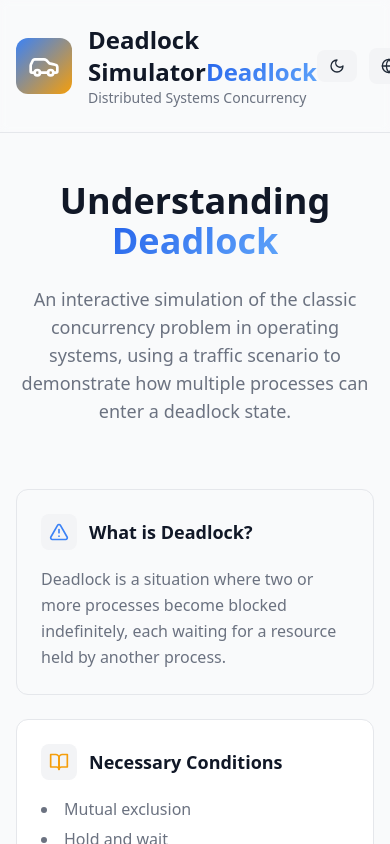
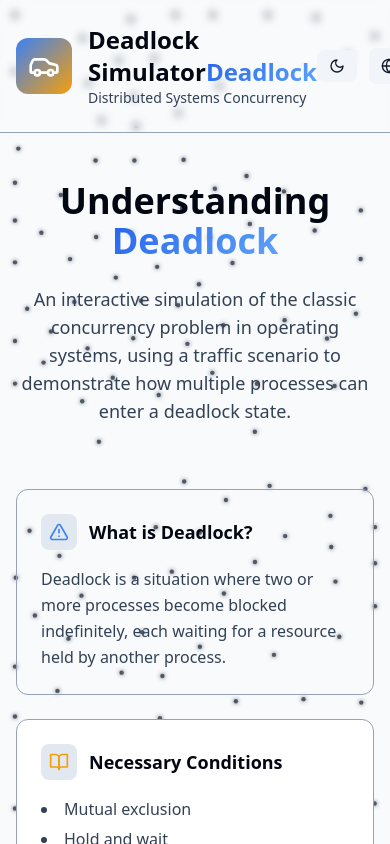
Before and after one commit to Daniel-Colonheze/Simulador-de-Deadlock-em-Transito, a Next.js app: page / in a window 390 px wide. Shown: the top 844 px of the page. Built offline with nearby package versions, Linux system fonts and the light colour scheme; no server answers.

Commit message:
estilizando

```diff
--- a/app/globals.css
+++ b/app/globals.css
@@ -3,88 +3,60 @@
 @tailwind utilities;
 
 /* ============================================
-   THEME VARIABLES - MODERN NEUTRAL PALETTE
+   THEME VARIABLES - ALTO CONTRASTE NO LIGHT MODE
    ============================================ */
 
 :root {
-  /* Light Mode - Tons neutros com azul suave */
-  --background: #f9fafb;
-  --foreground: #111827;
-
+  --background: #f8fafc;
+  --foreground: #030712;
   --primary: #2563eb;
   --primary-foreground: #ffffff;
-
-  --secondary: #f3f4f6;
-  --secondary-foreground: #1f2937;
-
+  --secondary: #f1f5f9;
+  --secondary-foreground: #0f172a;
   --card: #ffffff;
-  --card-foreground: #111827;
-
-  --muted: #f3f4f6;
-  --muted-foreground: #6b7280;
-
-  --border: #e5e7eb;
-  --input: #e5e7eb;
+  --card-foreground: #030712;
+  --muted: #e2e8f0;
+  --muted-foreground: #334155;
+  --border: #94a3b8;
+  --input: #cbd5e1;
   --ring: #2563eb;
-
-  /* Accent colors - modern */
   --accent-north: #3b82f6;
   --accent-south: #10b981;
   --accent-east: #f59e0b;
   --accent-west: #ef4444;
-
-  /* Traffic light colors (mantidos vibrantes) */
   --traffic-red: #ef4444;
   --traffic-yellow: #f59e0b;
   --traffic-green: #10b981;
-
-  /* Road colors (usados apenas no modo light, mas serão substituídos na simulação) */
   --road-surface: #4b5563;
   --road-line: #9ca3af;
-
-  /* Shadows */
-  --shadow-sm: 0 1px 2px 0 rgba(0, 0, 0, 0.05);
-  --shadow: 0 4px 6px -1px rgba(0, 0, 0, 0.1), 0 2px 4px -2px rgba(0, 0, 0, 0.1);
-  --shadow-lg: 0 10px 15px -3px rgba(0, 0, 0, 0.1), 0 4px 6px -4px rgba(0, 0, 0, 0.1);
+  --shadow-sm: 0 1px 2px 0 rgba(0, 0, 0, 0.1);
+  --shadow: 0 4px 6px -1px rgba(0, 0, 0, 0.15), 0 2px 4px -2px rgba(0, 0, 0, 0.1);
+  --shadow-lg: 0 10px 15px -3px rgba(0, 0, 0, 0.2), 0 4px 6px -4px rgba(0, 0, 0, 0.1);
 }
 
 .dark {
-  /* Dark Mode - Tons escuros com azul profundo */
   --background: #111827;
   --foreground: #f9fafb;
-
   --primary: #3b82f6;
   --primary-foreground: #ffffff;
-
   --secondary: #1f2937;
   --secondary-foreground: #f3f4f6;
-
   --card: #1f2937;
   --card-foreground: #f9fafb;
-
   --muted: #374151;
   --muted-foreground: #9ca3af;
-
   --border: #374151;
   --input: #374151;
   --ring: #3b82f6;
-
-  /* Accent colors - mais suaves no dark */
   --accent-north: #60a5fa;
   --accent-south: #34d399;
   --accent-east: #fbbf24;
   --accent-west: #f87171;
-
-  /* Traffic light colors - vibrantes */
   --traffic-red: #f87171;
   --traffic-yellow: #fbbf24;
   --traffic-green: #34d399;
-
-  /* Road colors (usados apenas no modo dark) */
   --road-surface: #4b5563;
   --road-line: #9ca3af;
-
-  /* Shadows */
   --shadow-sm: 0 1px 2px 0 rgba(0, 0, 0, 0.3);
   --shadow: 0 4px 6px -1px rgba(0, 0, 0, 0.4), 0 2px 4px -2px rgba(0, 0, 0, 0.4);
   --shadow-lg: 0 10px 15px -3px rgba(0, 0, 0, 0.5), 0 4px 6px -4px rgba(0, 0, 0, 0.5);
@@ -94,13 +66,12 @@
   * {
     @apply border-border;
   }
-
   html {
     scroll-behavior: smooth;
   }
-
   body {
-    @apply bg-background text-foreground antialiased;
+    @apply text-foreground antialiased;
+    background-color: var(--background); /* <--- CORREÇÃO: agora o body tem fundo */
     font-feature-settings: "rlig" 1, "calt" 1;
     transition: background-color 0.3s ease, color 0.3s ease;
   }
@@ -111,44 +82,24 @@
     @apply bg-clip-text text-transparent;
     background-image: linear-gradient(135deg, var(--primary) 0%, #60a5fa 100%);
   }
-
   .dark .text-gradient {
     background-image: linear-gradient(135deg, #60a5fa 0%, #93c5fd 100%);
   }
 }
 
-/* ============================================
-   ÁREA DE DESENHO DA SIMULAÇÃO
-   Cores consistentes e com bom contraste
-   ============================================ */
+/* Área da simulação (mantém cores escuras) */
 .simulation-drawing-area {
-  /* Fundo do canvas (área externa à rua) */
   --background: #1f2937;
-
-  /* Superfície da rua */
   --road-surface: #374151;
   --road-line: #e5e7eb;
-
-  /* Bordas e grid */
   --border: #4b5563;
-
-  /* Cores dos semáforos – vibrantes */
   --traffic-red: #f87171;
   --traffic-yellow: #fbbf24;
   --traffic-green: #34d399;
-
-  /* Cores dos carros:
-     Norte = vermelho (para deadlock e quebrados)
-     Sul   = verde
-     Leste = amarelo
-     Oeste = laranja/vermelho claro
-  */
-  --accent-north: #f87171;   /* vermelho – usado para deadlock e carros quebrados */
-  --accent-south: #34d399;   /* verde */
-  --accent-east: #fbbf24;    /* amarelo */
-  --accent-west: #f97316;    /* laranja */
-
-  /* Cores do card interno (se necessário) */
+  --accent-north: #f87171;
+  --accent-south: #34d399;
+  --accent-east: #fbbf24;
+  --accent-west: #f97316;
   --card: #1f2937;
   --foreground: #f9fafb;
   --secondary: #374151;
--- a/app/layout.tsx
+++ b/app/layout.tsx
@@ -4,6 +4,7 @@ import { LocaleProvider } from "@/contexts/LocaleContext";
 import type { Locale } from "@/i18n/translations";
 import "./globals.css";
 import { AppProviders } from "@/providers/AppProviders";
+import { StarsBackground } from "@/components/StarsBackground";
 
 export const metadata: Metadata = {
   title: "Deadlock Traffic Simulator",
@@ -20,19 +21,18 @@ export default function RootLayout({
   const localeCookie = cookieStore.get("locale")?.value;
   const initialLocale: Locale = localeCookie === "en" ? "en" : "pt";
 
-  const themeCookie = cookieStore.get("theme")?.value;
-  const initialTheme: "light" | "dark" =
-    themeCookie === "light" || themeCookie === "dark" ? themeCookie : "light";
-
   return (
     <html lang={initialLocale === "pt" ? "pt-BR" : "en"} suppressHydrationWarning>
       <head>
         <link rel="icon" href="/favicon.svg" type="image/svg+xml" />
       </head>
-      <body className="antialiased min-h-screen bg-background" suppressHydrationWarning>
-        <LocaleProvider initialLocale={initialLocale}>
-          <AppProviders initialTheme={initialTheme}>{children}</AppProviders>
-        </LocaleProvider>
+      <body className="antialiased min-h-screen" suppressHydrationWarning>
+        <StarsBackground />
+        <div className="relative z-10">
+          <LocaleProvider initialLocale={initialLocale}>
+            <AppProviders>{children}</AppProviders>
+          </LocaleProvider>
+        </div>
       </body>
     </html>
   );
--- a/app/page.tsx
+++ b/app/page.tsx
@@ -20,12 +20,12 @@ import { useLocale } from "@/contexts/LocaleContext";
 export default function Home() {
   const { t, locale } = useLocale();
 
-  // Parse conditions list based on locale
   const conditionsText = t("concept.conditions.items");
   const conditionsList = conditionsText.split("\n");
 
   return (
-    <div className="min-h-screen bg-background">
+    // Removido bg-background para não cobrir o canvas de partículas
+    <div className="min-h-screen">
       <Header />
 
       <main className="max-w-7xl mx-auto px-4 sm:px-6 lg:px-8 py-12">
--- a/components/SimulationCanvas.tsx
+++ b/components/SimulationCanvas.tsx
@@ -110,7 +110,9 @@ export function SimulationCanvas({ mode, title, description }: SimulationCanvasP
                 <h4 className="text-lg sm:text-2xl font-bold text-accent-north mb-1 sm:mb-2">
                   {t("deadlock.alert")}
                 </h4>
-                <p className="text-xs sm:text-sm text-foreground/80">{t("deadlock.message")}</p>
+                <p className="text-xs sm:text-sm text-white">
+                  {t("deadlock.message")}
+                </p>
               </motion.div>
             </motion.div>
           )}
--- /dev/null
+++ b/components/StarsBackground.tsx
@@ -0,0 +1,214 @@
+"use client";
+
+import { useEffect, useRef, useState } from "react";
+
+interface Particle {
+  x: number;
+  y: number;
+  homeX: number;
+  homeY: number;
+  vx: number;
+  vy: number;
+}
+
+export function StarsBackground() {
+  const canvasRef = useRef<HTMLCanvasElement>(null);
+  const particlesRef = useRef<Particle[]>([]);
+  const mouseRef = useRef({ x: 0, y: 0, active: false });
+  const animationRef = useRef<number>();
+  const [particleColor, setParticleColor] = useState("#1f2937"); // cor padrão (escura)
+
+  // Configurações mais suaves
+  const COUNT = 120;                // menos partículas para fluidez
+  const MAX_SPEED = 1.2;           // velocidade máxima reduzida
+  const MOUSE_RADIUS = 180;         // raio de influência um pouco maior
+  const MOUSE_FORCE = 2.5;          // força reduzida
+  const PARTICLE_RADIUS = 50;       // repulsão entre partículas mais suave
+  const SPRING = 0.012;             // retorno mais lento e suave
+  const DAMPING = 0.97;             // amortecimento leve
+
+  // Detecta o tema e atualiza a cor das partículas
+  useEffect(() => {
+    const updateColor = () => {
+      const isDark = document.documentElement.classList.contains("dark");
+      setParticleColor(isDark ? "#ffffff" : "#374151"); // branco no dark, cinza escuro no light
+    };
+    updateColor();
+    const observer = new MutationObserver(updateColor);
+    observer.observe(document.documentElement, { attributes: true, attributeFilter: ["class"] });
+    return () => observer.disconnect();
+  }, []);
+
+  const initParticles = (width: number, height: number) => {
+    const particles: Particle[] = [];
+    for (let i = 0; i < COUNT; i++) {
+      const x = Math.random() * width;
+      const y = Math.random() * height;
+      particles.push({
+        x, y,
+        homeX: x, homeY: y,
+        vx: (Math.random() - 0.5) * 0.8,
+        vy: (Math.random() - 0.5) * 0.8,
+      });
+    }
+    particlesRef.current = particles;
+  };
+
+  const updateParticles = (width: number, height: number, mouseX: number, mouseY: number, mouseActive: boolean) => {
+    const particles = particlesRef.current;
+    for (let i = 0; i < particles.length; i++) {
+      let fx = 0, fy = 0;
+
+      // Repulsão entre partículas (suave)
+      for (let j = 0; j < particles.length; j++) {
+        if (i === j) continue;
+        const dx = particles[i].x - particles[j].x;
+        const dy = particles[i].y - particles[j].y;
+        const dist = Math.hypot(dx, dy);
+        if (dist < PARTICLE_RADIUS) {
+          const angle = Math.atan2(dy, dx);
+          const force = (PARTICLE_RADIUS - dist) / PARTICLE_RADIUS * 0.6;
+          fx += Math.cos(angle) * force;
+          fy += Math.sin(angle) * force;
+        }
+      }
+
+      // Repulsão do mouse
+      if (mouseActive) {
+        const dx = particles[i].x - mouseX;
+        const dy = particles[i].y - mouseY;
+        const dist = Math.hypot(dx, dy);
+        if (dist < MOUSE_RADIUS) {
+          const angle = Math.atan2(dy, dx);
+          const force = (MOUSE_RADIUS - dist) / MOUSE_RADIUS * MOUSE_FORCE;
+          fx += Math.cos(angle) * force;
+          fy += Math.sin(angle) * force;
+        }
+      }
+
+      // Força restauradora (mola)
+      fx += (particles[i].homeX - particles[i].x) * SPRING;
+      fy += (particles[i].homeY - particles[i].y) * SPRING;
+
+      particles[i].vx += fx;
+      particles[i].vy += fy;
+
+      const speed = Math.hypot(particles[i].vx, particles[i].vy);
+      if (speed > MAX_SPEED) {
+        particles[i].vx = (particles[i].vx / speed) * MAX_SPEED;
+        particles[i].vy = (particles[i].vy / speed) * MAX_SPEED;
+      }
+
+      particles[i].x += particles[i].vx;
+      particles[i].y += particles[i].vy;
+      particles[i].vx *= DAMPING;
+      particles[i].vy *= DAMPING;
+
+      // Bordas suaves
+      if (particles[i].x < 15) particles[i].x = 15;
+      if (particles[i].x > width - 15) particles[i].x = width - 15;
+      if (particles[i].y < 15) particles[i].y = 15;
+      if (particles[i].y > height - 15) particles[i].y = height - 15;
+    }
+  };
+
+  const draw = (ctx: CanvasRenderingContext2D, width: number, height: number) => {
+    ctx.clearRect(0, 0, width, height);
+    // Não preenchemos fundo – ele é transparente (o fundo do body aparece atrás)
+
+    ctx.globalAlpha = 0.7;
+    for (const p of particlesRef.current) {
+      ctx.beginPath();
+      ctx.arc(p.x, p.y, 2.2, 0, Math.PI * 2);
+      ctx.fillStyle = particleColor;
+      ctx.shadowBlur = 4;
+      ctx.shadowColor = particleColor;
+      ctx.fill();
+    }
+    ctx.shadowBlur = 0;
+  };
+
+  const resizeCanvas = () => {
+    const canvas = canvasRef.current;
+    if (!canvas) return;
+    const width = window.innerWidth;
+    const height = window.innerHeight;
+    canvas.width = width;
+    canvas.height = height;
+
+    if (particlesRef.current.length === 0) {
+      initParticles(width, height);
+    } else {
+      // Ajusta proporções
+      const oldWidth = canvas.width;
+      const oldHeight = canvas.height;
+      const scaleX = width / oldWidth;
+      const scaleY = height / oldHeight;
+      for (const p of particlesRef.current) {
+        p.x *= scaleX;
+        p.y *= scaleY;
+        p.homeX *= scaleX;
+        p.homeY *= scaleY;
+      }
+    }
+  };
+
+  useEffect(() => {
+    const canvas = canvasRef.current;
+    if (!canvas) return;
+
+    resizeCanvas();
+    window.addEventListener("resize", resizeCanvas);
+
+    const onMouseMove = (e: MouseEvent) => {
+      mouseRef.current = { x: e.clientX, y: e.clientY, active: true };
+    };
+    const onMouseLeave = () => {
+      mouseRef.current.active = false;
+    };
+    const onTouchMove = (e: TouchEvent) => {
+      if (e.touches.length) {
+        mouseRef.current = { x: e.touches[0].clientX, y: e.touches[0].clientY, active: true };
+      }
+    };
+    const onTouchEnd = () => {
+      mouseRef.current.active = false;
+    };
+
+    window.addEventListener("mousemove", onMouseMove);
+    window.addEventListener("mouseleave", onMouseLeave);
+    window.addEventListener("touchmove", onTouchMove);
+    window.addEventListener("touchend", onTouchEnd);
+    window.addEventListener("touchcancel", onTouchEnd);
+
+    const animate = () => {
+      const ctx = canvas.getContext("2d");
+      if (!ctx) return;
+      const width = canvas.width;
+      const height = canvas.height;
+      const { x, y, active } = mouseRef.current;
+      updateParticles(width, height, x, y, active);
+      draw(ctx, width, height);
+      animationRef.current = requestAnimationFrame(animate);
+    };
+    animate();
+
+    return () => {
+      window.removeEventListener("resize", resizeCanvas);
+      window.removeEventListener("mousemove", onMouseMove);
+      window.removeEventListener("mouseleave", onMouseLeave);
+      window.removeEventListener("touchmove", onTouchMove);
+      window.removeEventListener("touchend", onTouchEnd);
+      window.removeEventListener("touchcancel", onTouchEnd);
+      if (animationRef.current) cancelAnimationFrame(animationRef.current);
+    };
+  }, []);
+
+  return (
+    <canvas
+      ref={canvasRef}
+      className="fixed inset-0 w-full h-full pointer-events-none"
+      style={{ zIndex: -1 }}
+    />
+  );
+}
--- a/tailwind.config.ts
+++ b/tailwind.config.ts
@@ -1,70 +1,32 @@
-import type { Config } from "tailwindcss";
-
-const config: Config = {
+/** @type {import('tailwindcss').Config} */
+module.exports = {
   content: [
     "./pages/**/*.{js,ts,jsx,tsx,mdx}",
     "./components/**/*.{js,ts,jsx,tsx,mdx}",
     "./app/**/*.{js,ts,jsx,tsx,mdx}",
   ],
-  darkMode: "class",
   theme: {
     extend: {
       colors: {
         background: "var(--background)",
         foreground: "var(--foreground)",
-        primary: {
-          DEFAULT: "var(--primary)",
-          foreground: "var(--primary-foreground)",
-        },
-        secondary: {
-          DEFAULT: "var(--secondary)",
-          foreground: "var(--secondary-foreground)",
-        },
-        accent: {
-          north: "var(--accent-north)",
-          south: "var(--accent-south)",
-          east: "var(--accent-east)",
-          west: "var(--accent-west)",
-        },
-        muted: {
-          DEFAULT: "var(--muted)",
-          foreground: "var(--muted-foreground)",
-        },
-        card: {
-          DEFAULT: "var(--card)",
-          foreground: "var(--card-foreground)",
-        },
+        primary: "var(--primary)",
+        "primary-foreground": "var(--primary-foreground)",
+        secondary: "var(--secondary)",
+        "secondary-foreground": "var(--secondary-foreground)",
+        card: "var(--card)",
+        "card-foreground": "var(--card-foreground)",
+        muted: "var(--muted)",
+        "muted-foreground": "var(--muted-foreground)",
         border: "var(--border)",
         input: "var(--input)",
         ring: "var(--ring)",
-        traffic: {
-          red: "var(--traffic-red)",
-          yellow: "var(--traffic-yellow)",
-          green: "var(--traffic-green)",
-        },
-        road: {
-          surface: "var(--road-surface)",
-          line: "var(--road-line)",
-        },
-      },
-      animation: {
-        "pulse-slow": "pulse 3s cubic-bezier(0.4, 0, 0.6, 1) infinite",
-        "glow": "glow 2s ease-in-out infinite alternate",
-      },
-      keyframes: {
-        glow: {
-          "0%": { boxShadow: "0 0 5px rgba(199, 91, 57, 0.3)" },
-          "100%": { boxShadow: "0 0 20px rgba(199, 91, 57, 0.6)" },
-        },
-      },
-      boxShadow: {
-        sm: "var(--shadow-sm)",
-        DEFAULT: "var(--shadow)",
-        lg: "var(--shadow-lg)",
+        "accent-north": "var(--accent-north)",
+        "accent-south": "var(--accent-south)",
+        "accent-east": "var(--accent-east)",
+        "accent-west": "var(--accent-west)",
       },
     },
   },
   plugins: [],
 };
-
-export default config;
```
Also changed, not shown: package.json (+7 -2 lines), 1 other file (tests, documents, lock files or other folders).
